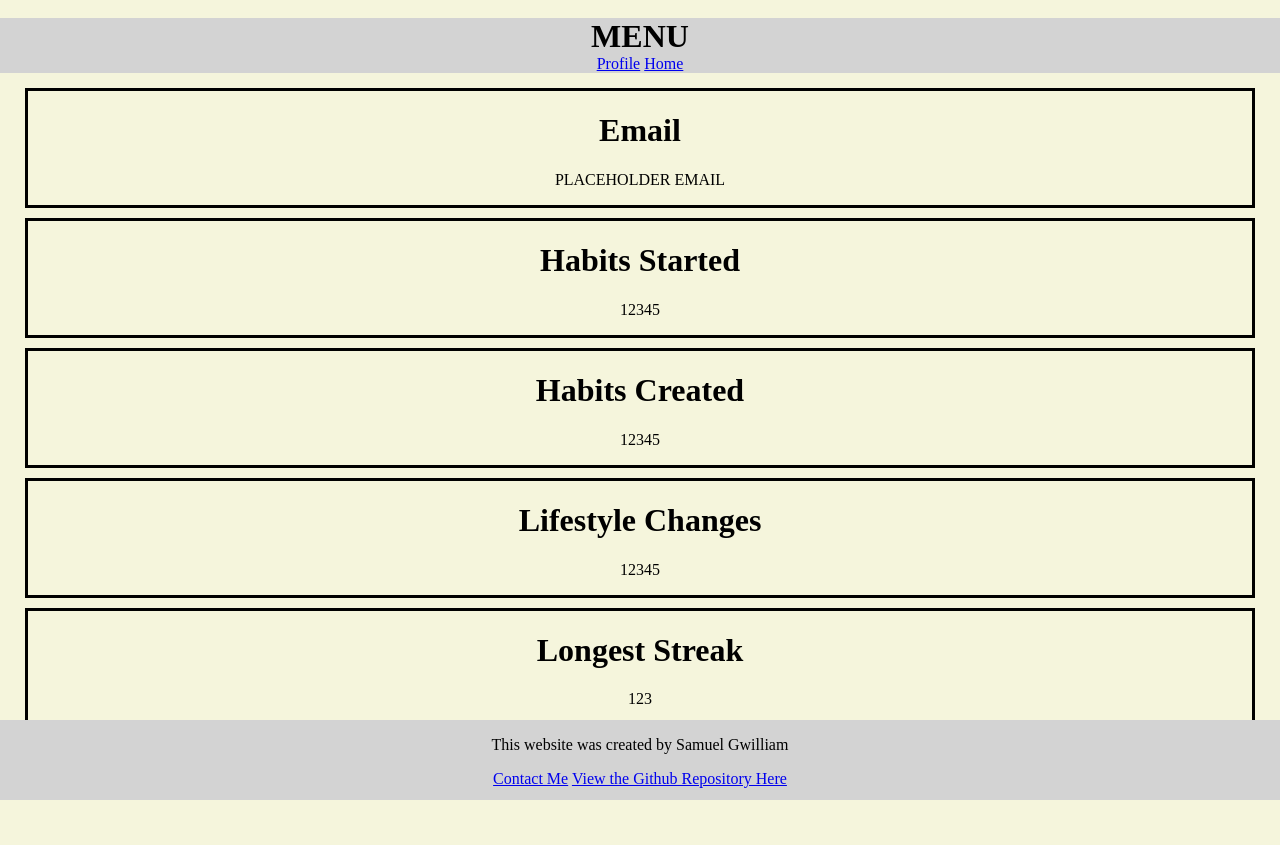
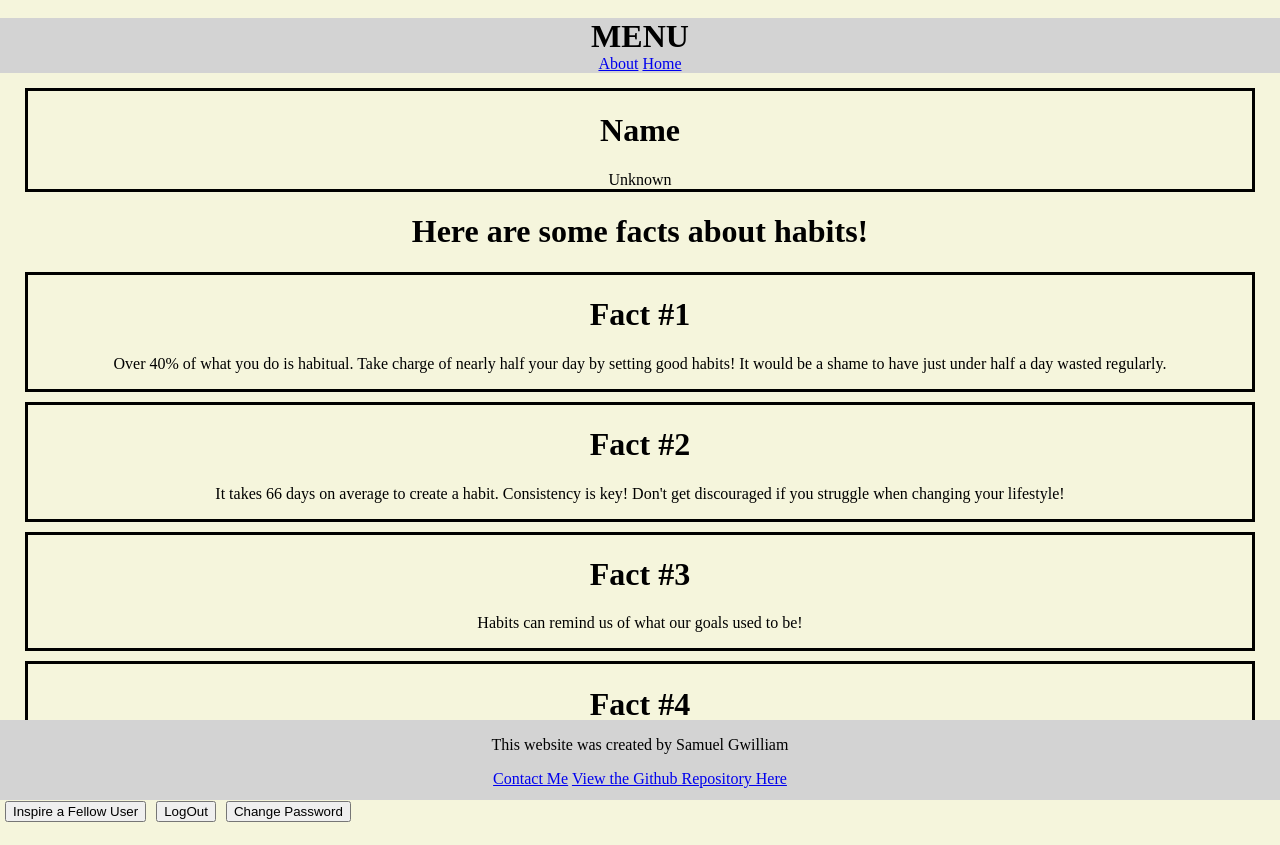
Before and after one commit to SamGwilliamStudent/startup, a plain HTML site: page about.html in a window 1280 px wide. Before the commit the page ends 800 px from the top, so only its background shows below. Drawn offline with Linux system fonts and the light colour scheme.

Commit message:
Added JS Files and changed name of profile.html

```diff
--- a/profile.html
+++ b/about.html
@@ -11,34 +11,35 @@
         <div class="nav_menu">
             <h1 class="menu_link_header">MENU</h1>
             <nav>
-                <a href="profile.html" class="menu_link">Profile</a>
+                <a href="about.html" class="menu_link">About</a>
                 <a href="habits.html" class="menu_link">Home</a>
             </nav>
         </div>
         <div class="user_stats">
             <div class="user_email">
-                <h1>Email</h1>
-                <p>PLACEHOLDER EMAIL</p>
+                <h1>Name</h1>
+                <div class="user_name"></div>
+            </div>
+            <h1>Here are some facts about habits!</h1>
+            <div class="profile_page_facts">
+                <h1>Fact #1</h1>
+                <p>Over 40% of what you do is habitual. Take charge of nearly half your day by setting good habits!
+                    It would be a shame to have just under half a day wasted regularly.</p>
             </div>
 
-            <div class="user_cards_created">
-                <h1>Habits Started</h1>
-                <p>12345</p>
+            <div class="profile_page_facts">
+                <h1>Fact #2</h1>
+                <p>It takes 66 days on average to create a habit. Consistency is key! Don't get discouraged if you struggle when changing your lifestyle!</p>
             </div>
 
-            <div class="user_habit_stat">
-                <h1>Habits Created</h1>
-                <p>12345</p>
+            <div class="profile_page_facts">
+                <h1>Fact #3</h1>
+                <p>Habits can remind us of what our goals used to be!</p>
             </div>
 
-            <div class="user_habits_to_90">
-                <h1>Lifestyle Changes</h1>
-                <p>12345</p>
-            </div>
-
-            <div class = "user_longest_streak">
-                <h1>Longest Streak</h1>
-                <p>123</p>
+            <div class = "profile_page_facts">
+                <h1>Fact #4</h1>
+                <p>Habits that involve some sort of physical movement are easier to create and maintain!</p>
             </div>
         </div>
 
@@ -62,5 +63,6 @@
         <a href="mailto: gwill34@byu.edu">Contact Me</a>
         <a href="https://github.com/SamGwilliamStudent/startup.git">View the Github Repository Here</a>
     </footer>
+    <script src="about.js" defer></script>
 
 </html>
--- /dev/null
+++ b/about.js
@@ -0,0 +1,10 @@
+function setUserName(){
+    const userNameEl = document.querySelector('.user_name');
+    userNameEl.textContent = getUserName();
+}
+
+function getUserName() {
+    return localStorage.getItem('username') ?? 'Unknown';
+}
+
+setUserName()
--- /dev/null
+++ b/index.js
@@ -0,0 +1,5 @@
+function login() {
+    const nameElement = document.querySelector("#username");
+    localStorage.setItem("username", nameElement.value);
+    window.location.href = "habits.html"
+}
--- a/main.css
+++ b/main.css
@@ -166,6 +166,12 @@ footer {
 
 }
 
+.profile_page_facts{
+    border: medium solid black;
+    margin: 10px;
+    font-size: 1em;
+}
+
 .profile_buttons{
     display:flex;
 }
```
Also changed, not shown: habits.html (+10 -2 lines), index.html (+3 -2 lines).
